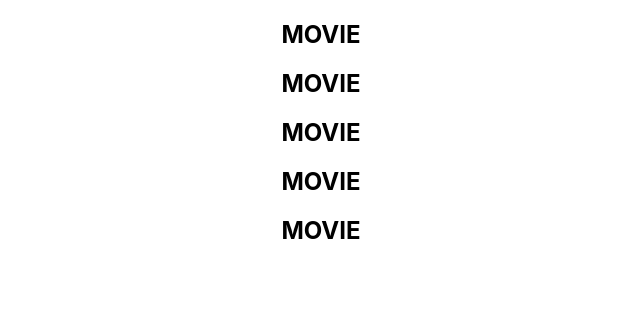
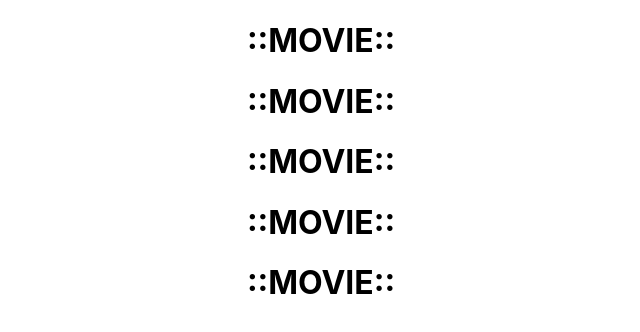
Before and after one commit to romanpirag/neonflix_frontend, a React (Create React App) app: page / in a window 1280 px wide. Shown: the top 332 px of the page, without its empty margins (319-959 px from the left). Built offline with nearby package versions, Linux system fonts and the light colour scheme.

Commit message:
Adds Movie Component

```diff
--- /dev/null
+++ b/src/components/Movie.js
@@ -0,0 +1,10 @@
+import React from "react"
+
+
+const Movie = () => {
+    return(
+        <h1>::MOVIE::</h1>
+    )
+}
+
+export default Movie
--- a/src/components/MoviesContainer.js
+++ b/src/components/MoviesContainer.js
@@ -1,15 +1,16 @@
 import React from "react"
+import Movie from "./Movie"
 
 
 
 const MoviesContainer = () => {
     return(
         <>
-            <h2>MOVIE</h2>
-            <h2>MOVIE</h2>
-            <h2>MOVIE</h2>
-            <h2>MOVIE</h2>
-            <h2>MOVIE</h2>
+           <Movie/>
+           <Movie/>
+           <Movie/>
+           <Movie/>
+           <Movie/>
         </>
     )
 }
```
